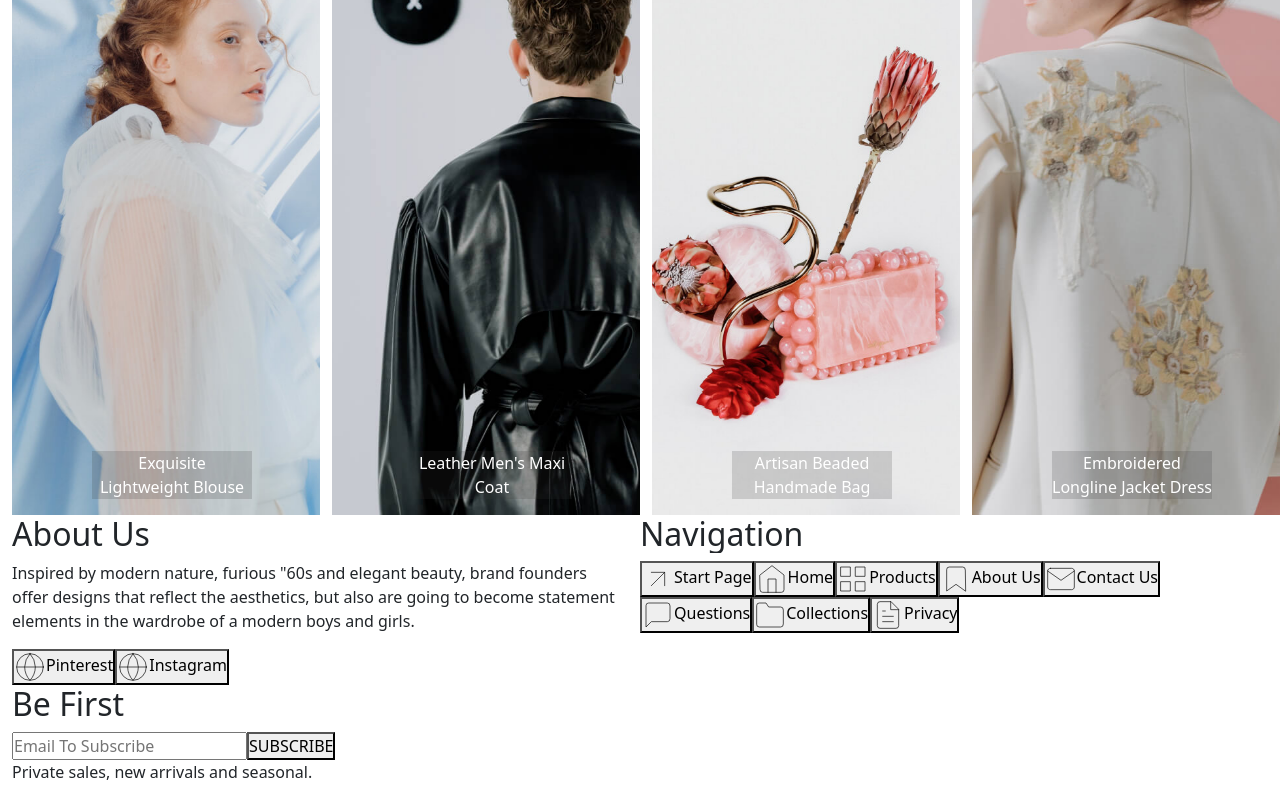
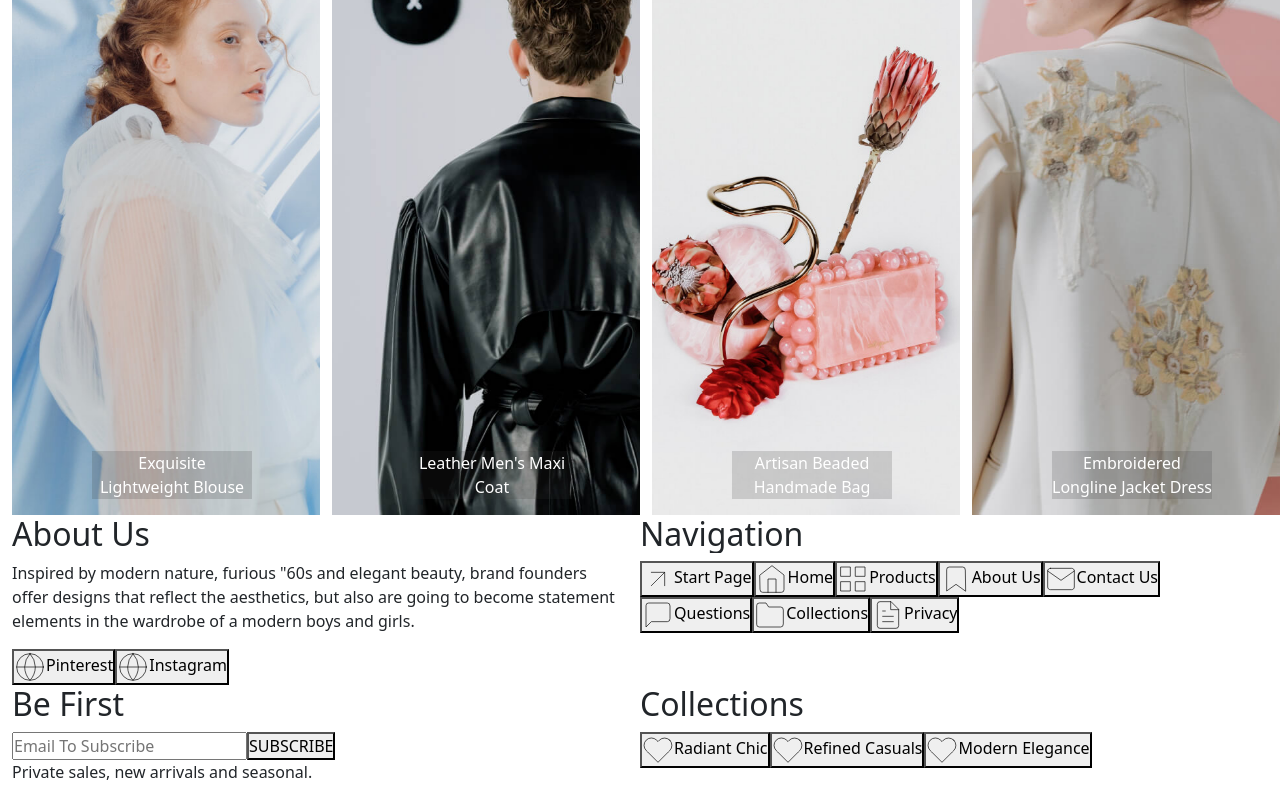
Before and after one commit to krystiano13/novastyle, a React (Create React App) app: page / in a window 1280 px wide. Shown: the part 3065-3865 px from the top of the page. Built offline with nearby package versions, Linux system fonts and the light colour scheme.

Commit message:
structure for collections section of footer

```diff
--- a/src/components/Footer/Footer.tsx
+++ b/src/components/Footer/Footer.tsx
@@ -3,6 +3,7 @@ import React from "react";
 import { FooterAbout } from "./FooterAbout";
 import { FooterNavigation } from "./FooterNavigation";
 import { BeFirst } from "./BeFirst";
+import { FooterCollections } from "./FooterCollections";
 
 const Footer = () => {
     return (
@@ -10,6 +11,7 @@ const Footer = () => {
             <FooterAbout />
             <FooterNavigation />
             <BeFirst />
+            <FooterCollections />
         </footer>
     )
 }
--- /dev/null
+++ b/src/components/Footer/FooterCollections.tsx
@@ -0,0 +1,19 @@
+import React from "react";
+
+import { footerCollection } from "./FooterData";
+import { FooterButton } from "./FooterButton";
+
+const FooterCollections = () => {
+  return (
+    <div className="col-6">
+      <h2>Collections</h2>
+      <div className="buttons">
+        {footerCollection.map((item) => (
+          <FooterButton key={item.id} title={item.text} src={item.src} />
+        ))}
+      </div>
+    </div>
+  );
+};
+
+export { FooterCollections };
--- a/src/components/Footer/FooterData.ts
+++ b/src/components/Footer/FooterData.ts
@@ -6,6 +6,9 @@ import n5 from "../../assets/footer/n5.svg";
 import n6 from "../../assets/footer/n6.svg";
 import n7 from "../../assets/footer/n7.svg";
 import n8 from "../../assets/footer/n8.svg";
+
+import c1 from '../../assets/footer/c1.svg';
+import c2 from "../../assets/footer/c2.svg";
 
 const footerNav = [
   {
@@ -50,4 +53,22 @@ const footerNav = [
   },
 ];
 
-export { footerNav };
+const footerCollection = [
+  {
+    id: 0,
+    text: "Radiant Chic",
+    src: c1,
+  },
+  {
+    id: 1,
+    text: "Refined Casuals",
+    src: c1,
+  },
+  {
+    id: 2,
+    text: "Modern Elegance",
+    src: c1,
+  },
+];
+
+export { footerNav, footerCollection };
```
Also changed, not shown: src/assets/footer/c1.svg (added), src/assets/footer/c2.svg (added).
